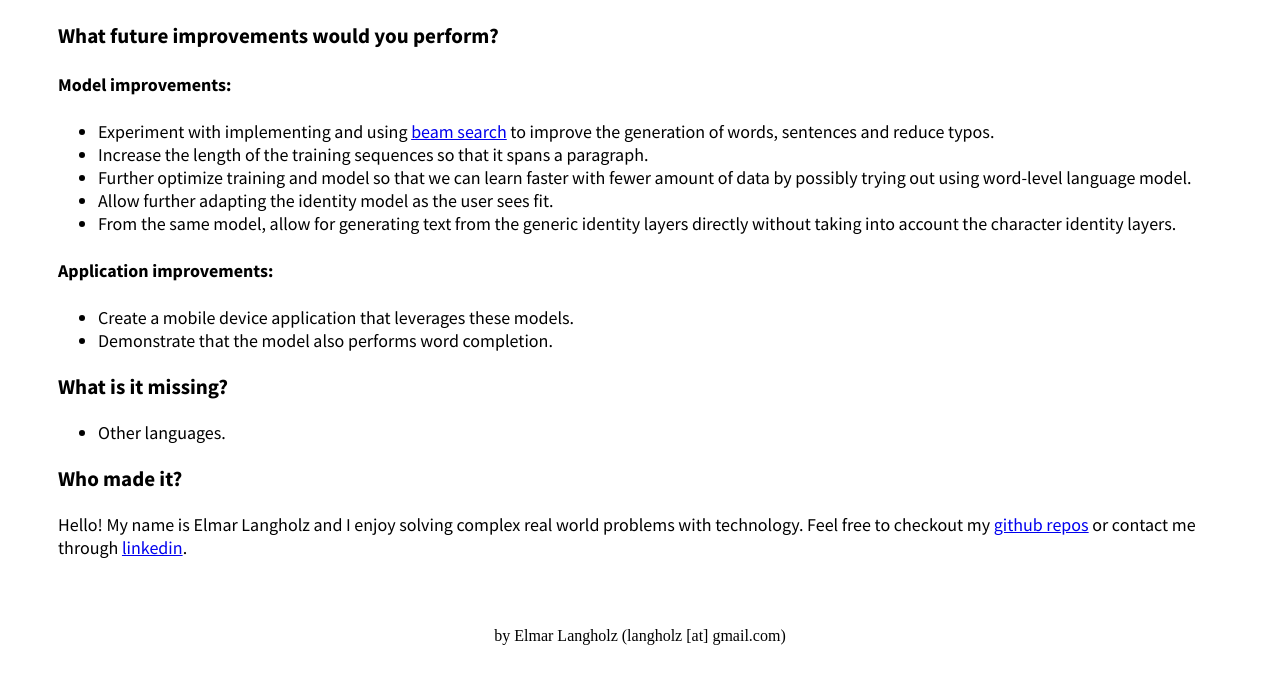
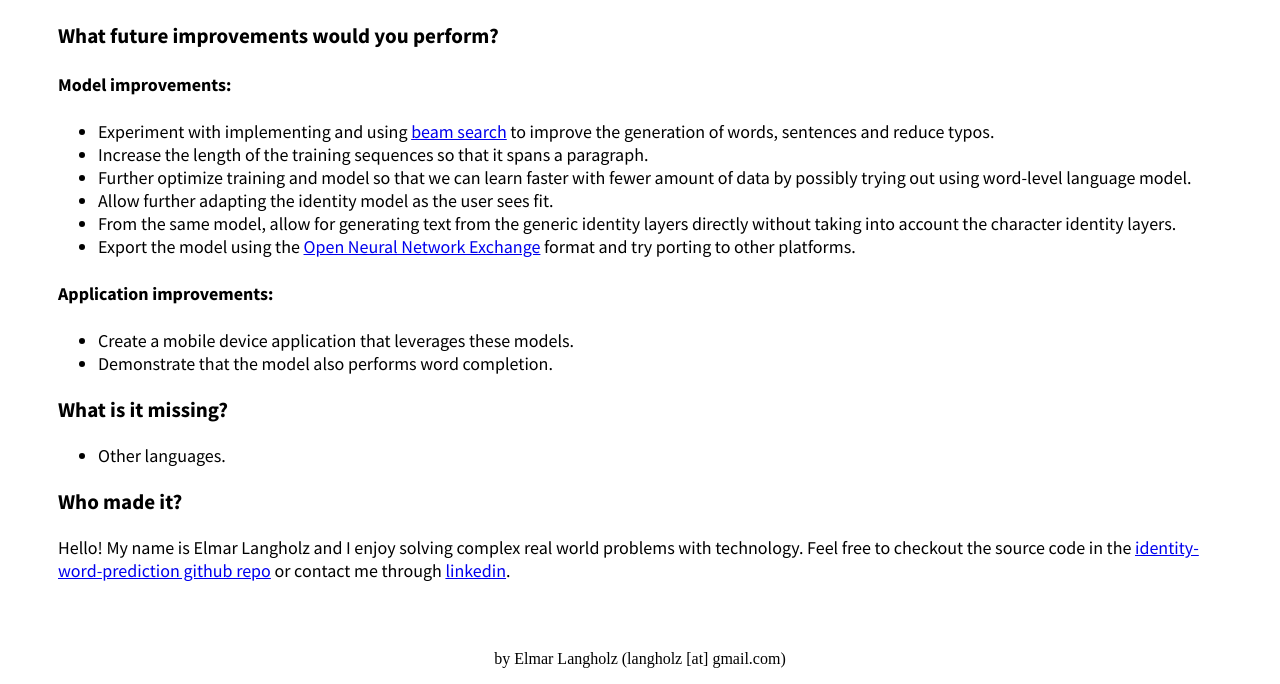
Before and after one commit to langholz/identity-word-prediction, a Flask app: page /about in a window 1280 px wide. Shown: the part 994-1678 px from the top of the page. Before the commit the page ends 1639 px from the top, so only its background shows below. Run offline with Flask 2, Linux system fonts and the light colour scheme; parts of the project's set-up code (start-up, migrations or seed data) failed here and were passed over; some libraries are stand-ins or nearby versions.

Commit message:
Update about documentation

```diff
--- a/server/templates/about.html
+++ b/server/templates/about.html
@@ -52,6 +52,7 @@
                 <li> Further optimize training and model so that we can learn faster with fewer amount of data by possibly trying out using word-level language model.</li>
                 <li> Allow further adapting the identity model as the user sees fit.</li>
                 <li> From the same model, allow for generating text from the generic identity layers directly without taking into account the character identity layers.</li>
+                <li> Export the model using the <a href="https://onnx.ai/">Open Neural Network Exchange</a> format and try porting to other platforms.</li>
             </ul>
 
             <h4>Application improvements:</h4>
@@ -69,7 +70,7 @@
 
             <h3>Who made it?</h3>
 
-            <p>Hello! My name is Elmar Langholz and I enjoy solving complex real world problems with technology. Feel free to checkout my <a href="https://github.com/langholz">github repos</a> or contact me through <a href="https://www.linkedin.com/in/langholz">linkedin</a>.</p>
+            <p>Hello! My name is Elmar Langholz and I enjoy solving complex real world problems with technology. Feel free to checkout the source code in the <a href="https://github.com/langholz/identity-word-prediction"> identity-word-prediction github repo</a> or contact me through <a href="https://www.linkedin.com/in/langholz">linkedin</a>.</p>
         </div>
         <p><center><label style="color:black;">by Elmar Langholz (langholz [at] gmail.com)</label></center></p>
         <script>
```
